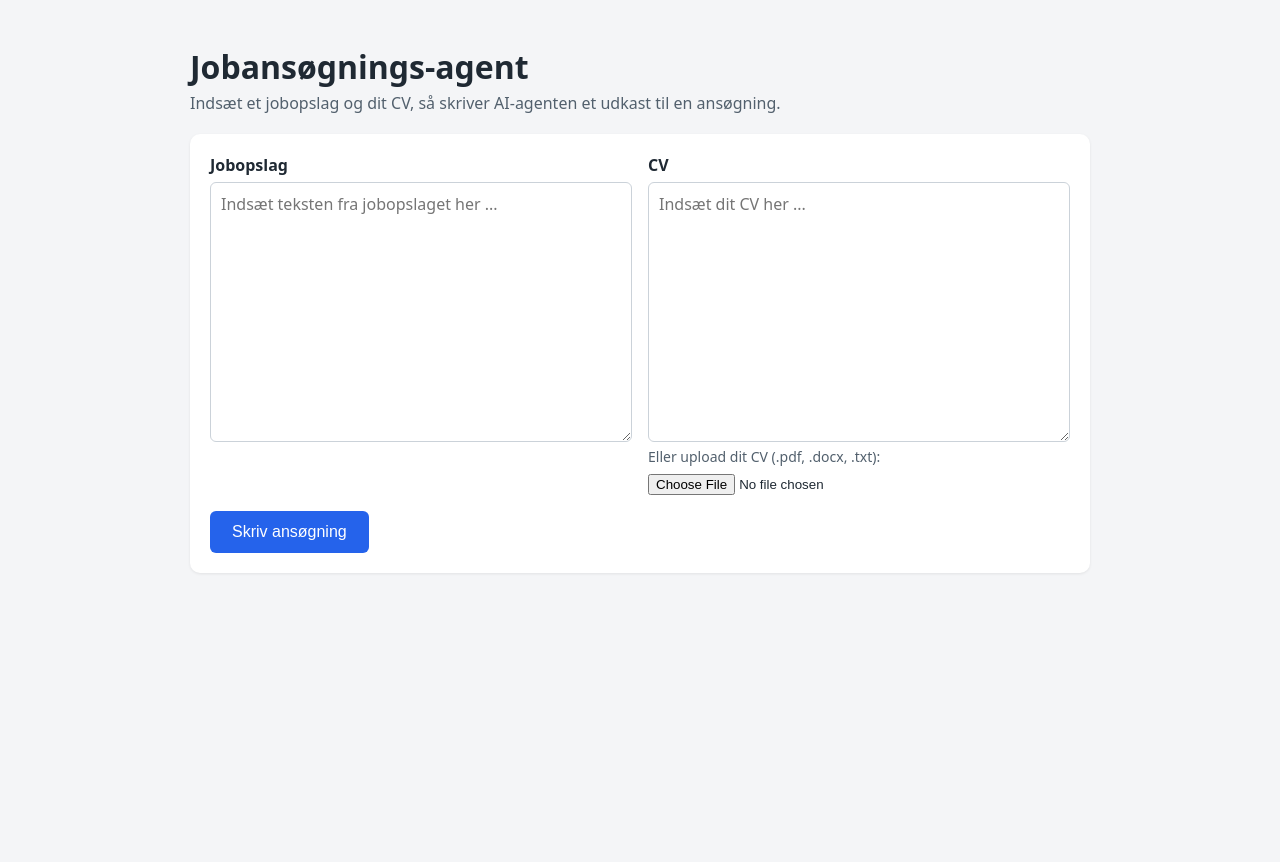
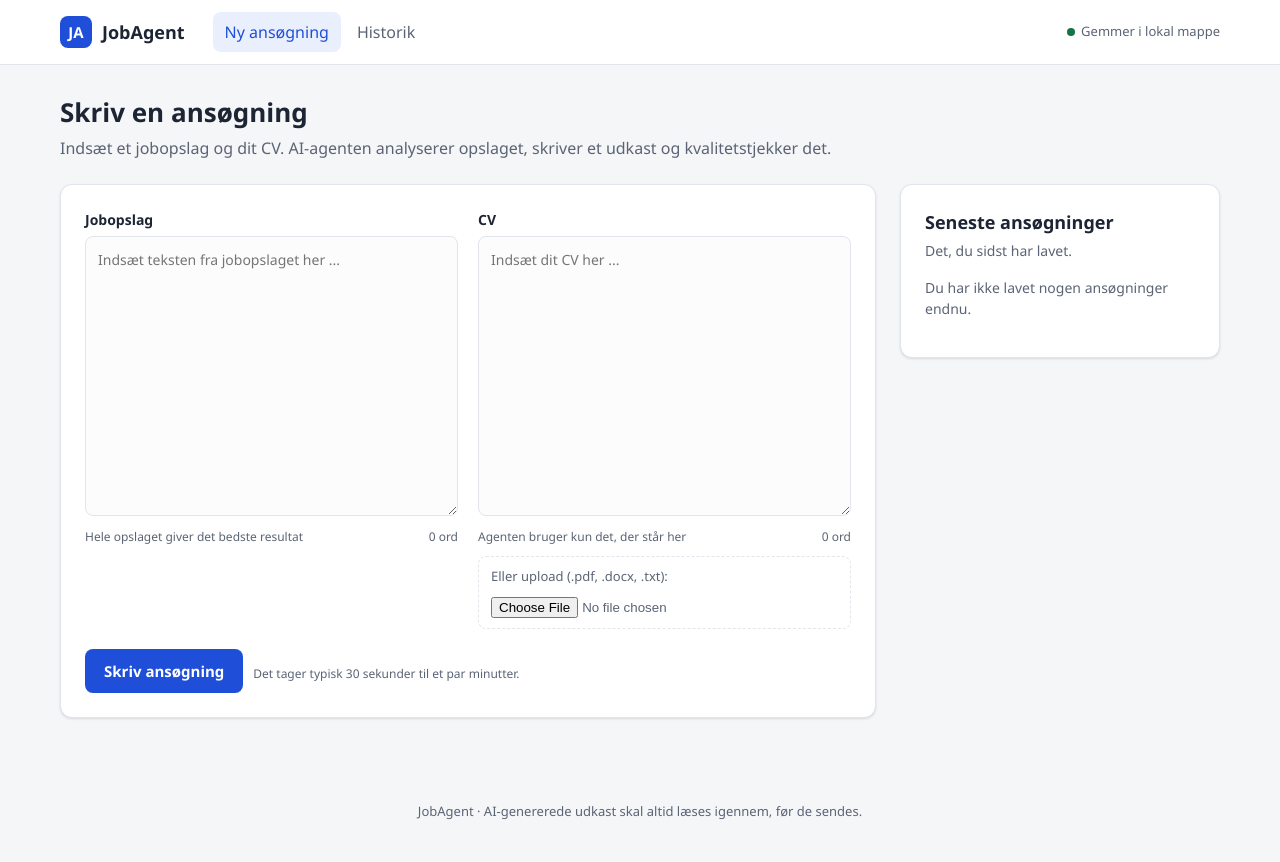
Before and after one commit to yw0014/jobagent-projektt-main, a Flask app: page / in a window 1280 px wide. Before the commit the page ends 553 px from the top, so only its background shows below. Run offline with Flask 3, Linux system fonts and the light colour scheme.

Commit message:
Trin 6: templates – seks HTML-filer

```diff
--- /dev/null
+++ b/templates/base.html
@@ -0,0 +1,29 @@
+<!doctype html>
+<html lang="da">
+<head>
+  <meta charset="utf-8">
+  <meta name="viewport" content="width=device-width, initial-scale=1">
+  <title>{% block titel %}JobAgent{% endblock %} · JobAgent</title>
+  <link rel="stylesheet" href="{{ url_for('static', filename='style.css') }}">
+</head>
+<body>
+  <header class="topbar">
+    <div class="topbar-indhold">
+      <a class="logo" href="{{ url_for('forside') }}"><span class="logo-ikon">JA</span> JobAgent</a>
+      <nav class="nav">
+        <a href="{{ url_for('forside') }}" class="{{ 'aktiv' if request.endpoint == 'forside' }}">Ny ansøgning</a>
+        <a href="{{ url_for('historik') }}" class="{{ 'aktiv' if request.endpoint in ('historik', 'vis_ansøgning') }}">Historik</a>
+      </nav>
+      <div class="lagring" title="Hvor ansøgningerne gemmes"><span class="prik"></span> Gemmer i {{ 'Supabase' if lagring_navn == 'Supabase' else 'lokal mappe' }}</div>
+    </div>
+  </header>
+
+  <main class="side">
+    {% block indhold %}{% endblock %}
+  </main>
+
+  <footer>JobAgent · AI-genererede udkast skal altid læses igennem, før de sendes.</footer>
+
+  {% block script %}{% endblock %}
+</body>
+</html>
--- a/templates/index.html
+++ b/templates/index.html
@@ -1,81 +1,166 @@
-<!doctype html>
-<html lang="da">
-<head>
-  <meta charset="utf-8">
-  <meta name="viewport" content="width=device-width, initial-scale=1">
-  <title>Jobansøgnings-agent</title>
-  <style>
-    body { font-family: system-ui, sans-serif; background: #f4f5f7; color: #1f2933; margin: 0; }
-    main { max-width: 900px; margin: 0 auto; padding: 24px 16px 48px; }
-    h1 { margin-bottom: 4px; }
-    .undertekst { color: #52606d; margin-top: 0; }
-    .kort { background: #fff; border-radius: 10px; padding: 20px; margin-top: 20px;
-            box-shadow: 0 1px 3px rgba(0,0,0,.08); }
-    .felter { display: grid; grid-template-columns: 1fr 1fr; gap: 16px; }
-    @media (max-width: 700px) { .felter { grid-template-columns: 1fr; } }
-    label { font-weight: 600; display: block; margin-bottom: 6px; }
-    textarea { width: 100%; box-sizing: border-box; min-height: 260px; padding: 10px;
-               border: 1px solid #cbd2d9; border-radius: 6px; font: inherit; resize: vertical; }
-    input[type=file] { margin-top: 8px; }
-    button { background: #2563eb; color: #fff; border: 0; border-radius: 6px;
-             padding: 12px 22px; font-size: 16px; cursor: pointer; margin-top: 16px; }
-    button:disabled { background: #93a3b8; cursor: wait; }
-    .fejl { background: #fdecea; color: #9b1c1c; padding: 12px; border-radius: 6px; margin-top: 20px; }
-    .advarsel { background: #fff7e0; color: #7a4d00; padding: 12px; border-radius: 6px; }
-    .ok { color: #166534; font-weight: 600; }
-    .lille { color: #52606d; font-size: 14px; }
-  </style>
-</head>
-<body>
-<main>
-  <h1>Jobansøgnings-agent</h1>
-  <p class="undertekst">Indsæt et jobopslag og dit CV, så skriver AI-agenten et udkast til en ansøgning.</p>
+{% extends "base.html" %}
+{% block titel %}Ny ansøgning{% endblock %}
 
-  {% if fejl %}<div class="fejl">{{ fejl }}</div>{% endif %}
+{% block indhold %}
+<div class="sidehoved">
+  <h1>Skriv en ansøgning</h1>
+  <p>Indsæt et jobopslag og dit CV. AI-agenten analyserer opslaget, skriver et udkast og kvalitetstjekker det.</p>
+</div>
 
-  <form class="kort" method="post" enctype="multipart/form-data" onsubmit="venter()">
+{% if fejl %}<div class="besked besked-fejl">{{ fejl }}</div>{% endif %}
+
+<div class="gitter">
+  <div>
+    <form class="kort" method="post" enctype="multipart/form-data" id="formular">
       <div class="felter">
         <div>
           <label for="jobopslag">Jobopslag</label>
           <textarea id="jobopslag" name="jobopslag" placeholder="Indsæt teksten fra jobopslaget her ...">{{ jobopslag or "" }}</textarea>
+          <div class="felt-info"><span>Hele opslaget giver det bedste resultat</span><span data-tæl="jobopslag"></span></div>
         </div>
         <div>
           <label for="cv">CV</label>
           <textarea id="cv" name="cv" placeholder="Indsæt dit CV her ...">{{ cv or "" }}</textarea>
-        <div class="lille">Eller upload dit CV (.pdf, .docx, .txt):</div>
+          <div class="felt-info"><span>Agenten bruger kun det, der står her</span><span data-tæl="cv"></span></div>
+          <div class="upload">
+            <span>Eller upload (.pdf, .docx, .txt):</span>
             <input type="file" name="cv_fil" accept=".pdf,.docx,.txt,.md">
           </div>
         </div>
-    <button id="knap" type="submit">Skriv ansøgning</button>
+      </div>
+      <div class="handlinger">
+        <button class="knap knap-primær" id="knap" type="submit">Skriv ansøgning</button>
+        <span class="felt-info">Det tager typisk 30 sekunder til et par minutter.</span>
+      </div>
     </form>
 
     {% if resultat %}
+    <section class="kort" id="resultat">
+      <div class="resultat-top">
+        <div>
+          <h2>{{ resultat.jobinfo.stilling or "Ansøgning" }}</h2>
+          <p class="under" style="margin:0">{{ resultat.jobinfo.virksomhed }}</p>
+        </div>
+        <div class="mærker">
+          {% if resultat.problemer %}
+            <span class="mærke mærke-adv">{{ resultat.problemer|length }} advarsel{{ 'er' if resultat.problemer|length > 1 }}</span>
+          {% else %}
+            <span class="mærke mærke-ok">Kvalitetstjek godkendt</span>
+          {% endif %}
+          <span class="mærke mærke-grå">{{ resultat.ansøgning.split()|length }} ord</span>
+        </div>
+      </div>
+
+      {% if resultat.problemer %}
+      <div class="besked besked-adv" style="margin:0 0 16px">
+        <strong>Læs ekstra grundigt igennem:</strong>
+        <ul style="margin:6px 0 0">{% for p in resultat.problemer %}<li>{{ p }}</li>{% endfor %}</ul>
+      </div>
+      {% endif %}
+
+      <textarea id="ansogning" class="ansøgning-tekst">{{ resultat.ansøgning }}</textarea>
+      <div class="handlinger">
+        <button type="button" class="knap knap-primær" onclick="kopier()">Kopiér</button>
+        <button type="button" class="knap knap-sekundær" onclick="download()">Download .txt</button>
+        {% if gemt_id %}<a class="knap knap-sekundær" href="{{ url_for('vis_ansøgning', id=gemt_id) }}">Åbn gemt version</a>{% endif %}
+        <span class="kopieret" id="kopieret">Kopieret ✓</span>
+      </div>
+    </section>
+
     <section class="kort">
-    <h2>{{ resultat.jobinfo.stilling }} hos {{ resultat.jobinfo.virksomhed }}</h2>
-    {% if resultat.problemer %}
-      <div class="advarsel">
-        <strong>Kvalitetstjekket fandt problemer:</strong>
-        <ul>{% for p in resultat.problemer %}<li>{{ p }}</li>{% endfor %}</ul>
-      </div>
-    {% else %}
-      <p class="ok">Kvalitetstjek: godkendt</p>
-    {% endif %}
-    <textarea id="ansogning">{{ resultat.ansøgning }}</textarea>
-    <button type="button" onclick="kopier()">Kopiér ansøgning</button>
-    <p class="lille">Gemt som {{ gemt_som }} i mappen udkast/</p>
+      <h2>Agentens log</h2>
+      <p class="under">Det her gjorde agenten, trin for trin.</p>
+      {% set log = resultat.log %}
+      {% include "_log.html" %}
     </section>
     {% endif %}
-</main>
+  </div>
 
+  <aside class="kort">
+    <h2>Seneste ansøgninger</h2>
+    <p class="under">Det, du sidst har lavet.</p>
+    {% if historik_fejl %}<p class="besked besked-fejl" style="margin:0">{{ historik_fejl }}</p>{% endif %}
+    {% if seneste %}
+    <ul class="seneste">
+      {% for a in seneste %}
+      <li><a href="{{ url_for('vis_ansøgning', id=a.id) }}">
+        <div class="titel">{{ a.stilling or "Uden titel" }}</div>
+        <div class="meta">
+          <span>{{ a.virksomhed }}</span>·<span>{{ (a.oprettet or "")[:16]|replace("T", " ") }}</span>
+          {% if a.problemer %}<span class="mærke mærke-adv">!</span>{% endif %}
+        </div>
+      </a></li>
+      {% endfor %}
+    </ul>
+    <p style="margin:12px 0 0"><a href="{{ url_for('historik') }}">Se hele historikken →</a></p>
+    {% elif not historik_fejl %}
+    <p class="tom">Du har ikke lavet nogen ansøgninger endnu.</p>
+    {% endif %}
+  </aside>
+</div>
+
+<div class="venter" id="venter">
+  <div class="venter-boks">
+    <div style="display:flex;gap:14px;align-items:center">
+      <div class="spinner"></div>
+      <div><strong>Agenten arbejder ...</strong><div class="felt-info" style="margin:0">Luk ikke siden.</div></div>
+    </div>
+    <ul class="venter-trin" id="venter-trin">
+      <li>1. Analyserer jobopslaget</li>
+      <li>2. Skriver udkastet</li>
+      <li>3. Kvalitetstjekker</li>
+      <li>4. Gemmer</li>
+    </ul>
+  </div>
+</div>
+{% endblock %}
+
+{% block script %}
 <script>
-  function venter() {
-    const knap = document.getElementById("knap");
-    knap.disabled = true;
-    knap.textContent = "Agenten skriver ... (det kan tage et minut)";
+  // Tæller tegn og ord i felterne
+  document.querySelectorAll("[data-tæl]").forEach(function (felt) {
+    const tekst = document.getElementById(felt.dataset.tæl);
+    function opdater() {
+      const ord = tekst.value.trim() ? tekst.value.trim().split(/\s+/).length : 0;
+      felt.textContent = ord + " ord";
     }
+    tekst.addEventListener("input", opdater);
+    opdater();
+  });
+
+  // Viser ventevinduet og skifter trin, mens agenten arbejder
+  document.getElementById("formular").addEventListener("submit", function () {
+    document.getElementById("knap").disabled = true;
+    document.getElementById("venter").classList.add("vis");
+    const trin = document.querySelectorAll("#venter-trin li");
+    let i = 0;
+    trin[0].classList.add("nu");
+    setInterval(function () {
+      if (i < trin.length - 1) {
+        trin[i].classList.replace("nu", "færdig");
+        i++;
+        trin[i].classList.add("nu");
+      }
+    }, 8000);
+  });
+
   function kopier() {
     navigator.clipboard.writeText(document.getElementById("ansogning").value);
+    const besked = document.getElementById("kopieret");
+    besked.style.display = "inline";
+    setTimeout(function () { besked.style.display = "none"; }, 2000);
   }
+
+  function download() {
+    const tekst = document.getElementById("ansogning").value;
+    const link = document.createElement("a");
+    link.href = URL.createObjectURL(new Blob([tekst], { type: "text/plain;charset=utf-8" }));
+    link.download = "ansoegning.txt";
+    link.click();
+  }
+
+  // Ruller ned til resultatet, når det er klar
+  const resultat = document.getElementById("resultat");
+  if (resultat) resultat.scrollIntoView({ behavior: "smooth" });
 </script>
-</body>
-</html>
+{% endblock %}
```
Also changed, not shown: templates/_log.html (added, +14 -0 lines), templates/ansoegning.html (added, +49 -0 lines), templates/fejl.html (added, +10 -0 lines), templates/historik.html (added, +39 -0 lines). Lines whose indentation alone changed are shown as unchanged.
